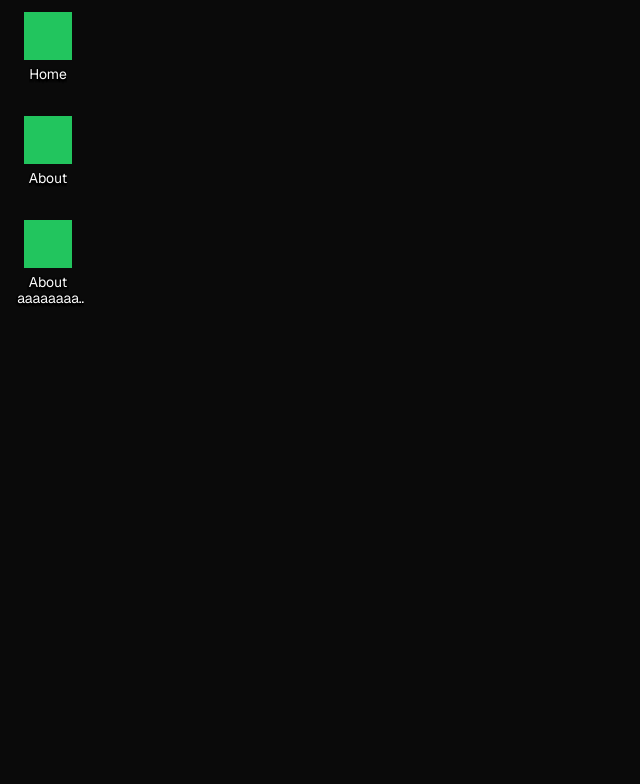
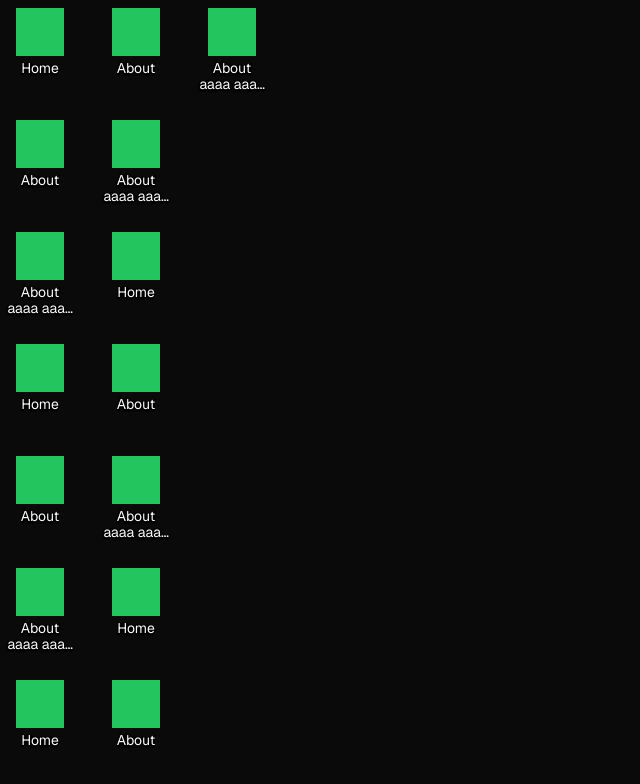
Before and after one commit to Raptor1818/RaptorOS, a Next.js app: page / in a window 1280 px wide. Shown: the top 784 px of the page, without its empty margins (0-640 px from the left). Built offline with nearby package versions, Linux system fonts and the light colour scheme.

Commit message:
Final desktop style for now

```diff
--- a/src/components/raptor-os/system/Desktop/DesktopIcon.tsx
+++ b/src/components/raptor-os/system/Desktop/DesktopIcon.tsx
@@ -15,9 +15,9 @@ const DesktopIcon = ({ app, openWindow }: Props) => {
       onDoubleClick={() => {
         openWindow(app);
       }}
-      className={`relative w-20 min-h-24
+      className={`relative w-20 h-fit
         flex flex-col items-center justify-start gap-1
-        p-1 rounded cursor-default hover:bg-white hover:bg-opacity-25 focus:bg-white focus:bg-opacity-25 select-none transition-all duration-100
+        px-1 py-2 rounded cursor-default hover:bg-white hover:bg-opacity-25 focus:bg-white focus:bg-opacity-25 select-none transition-all duration-100
         ${css.iconContainer}`}
     >
       {/* <Image
@@ -30,7 +30,7 @@ const DesktopIcon = ({ app, openWindow }: Props) => {
       <div className='w-12 h-12 bg-green-500'>
 
       </div>
-      <p className={`text-center py-[2px] select-none text-sm leading-4 truncate-multiline focus:outline-none
+      <p className={`text-center select-none text-sm leading-4 truncate-multiline focus:outline-none
         ${css.itemText}`}>
         {app.label}
       </p>
--- a/src/components/raptor-os/system/Desktop/index.tsx
+++ b/src/components/raptor-os/system/Desktop/index.tsx
@@ -8,11 +8,47 @@ type Props = {}
 const Desktop = (props: Props) => {
   const context = useWindowContext()
   return (
-    <div className='w-fit h-full max-h-screen flex flex-col flex-wrap place-items-start p-2 gap-2
-    '>
-      {appList.map((app) => (
-        <DesktopIcon key={app.id} app={app} openWindow={() => { context.openWindow(app) }} />
-      ))}
+    <div className='w-screen h-full
+      grid grid-flow-col contain-strict place-items-start
+      grid-cols-[repeat(auto-fill,5rem)]
+      grid-rows-[repeat(auto-fill,6rem)]
+      gap-4'
+    >
+      {appList.map(app =>
+        <DesktopIcon
+          key={app.id}
+          app={app}
+          openWindow={context.openWindow}
+        />
+      )}
+      {appList.map(app =>
+        <DesktopIcon
+          key={app.id}
+          app={app}
+          openWindow={context.openWindow}
+        />
+      )}
+      {appList.map(app =>
+        <DesktopIcon
+          key={app.id}
+          app={app}
+          openWindow={context.openWindow}
+        />
+      )}
+      {appList.map(app =>
+        <DesktopIcon
+          key={app.id}
+          app={app}
+          openWindow={context.openWindow}
+        />
+      )}
+      {appList.map(app =>
+        <DesktopIcon
+          key={app.id}
+          app={app}
+          openWindow={context.openWindow}
+        />
+      )}
     </div>
   )
 }
--- a/src/lib/lists/app-list.tsx
+++ b/src/lib/lists/app-list.tsx
@@ -20,7 +20,7 @@ export const appList: AppWindowType[] = [
   },
   {
     id: generateRandomId(),
-    label: "About aaaaaaaa aa aaa aa aaaa aaa aaa aaaaa ",
+    label: "About aaaa aaaa ciaoc",
     appContent: <Testing />
   },
 ]
--- a/src/styles/raptor-os/system/Desktop/DesktopItem.module.css
+++ b/src/styles/raptor-os/system/Desktop/DesktopItem.module.css
@@ -2,10 +2,9 @@
 @tailwind utilities;
 
 
-
 .itemText {
   /* From https://dustinbrett.com/'s css */
-  @apply truncate-multiline focus:outline-none;
+  @apply truncate-multiline;
   text-shadow: rgba(0, 0, 0, 0.75) 0px 0px 1px,
     rgba(0, 0, 0, 0.5) 0px 0px 2px,
     rgba(0, 0, 0, 0.75) 0px 1px 2px,
```
